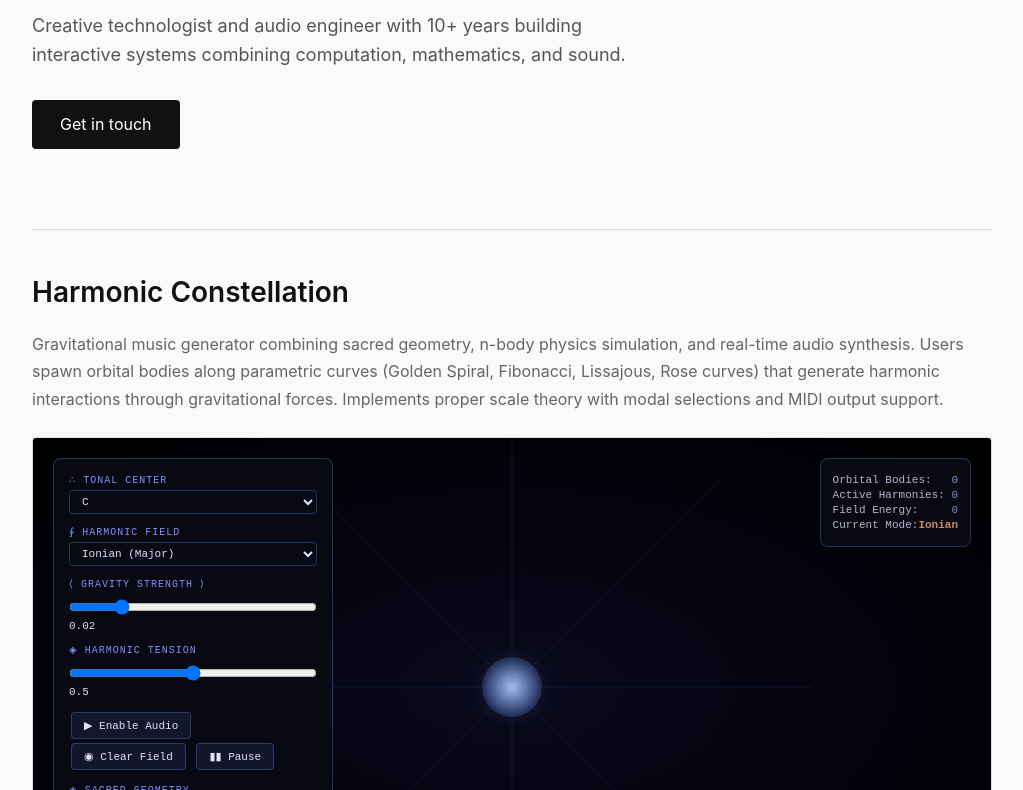
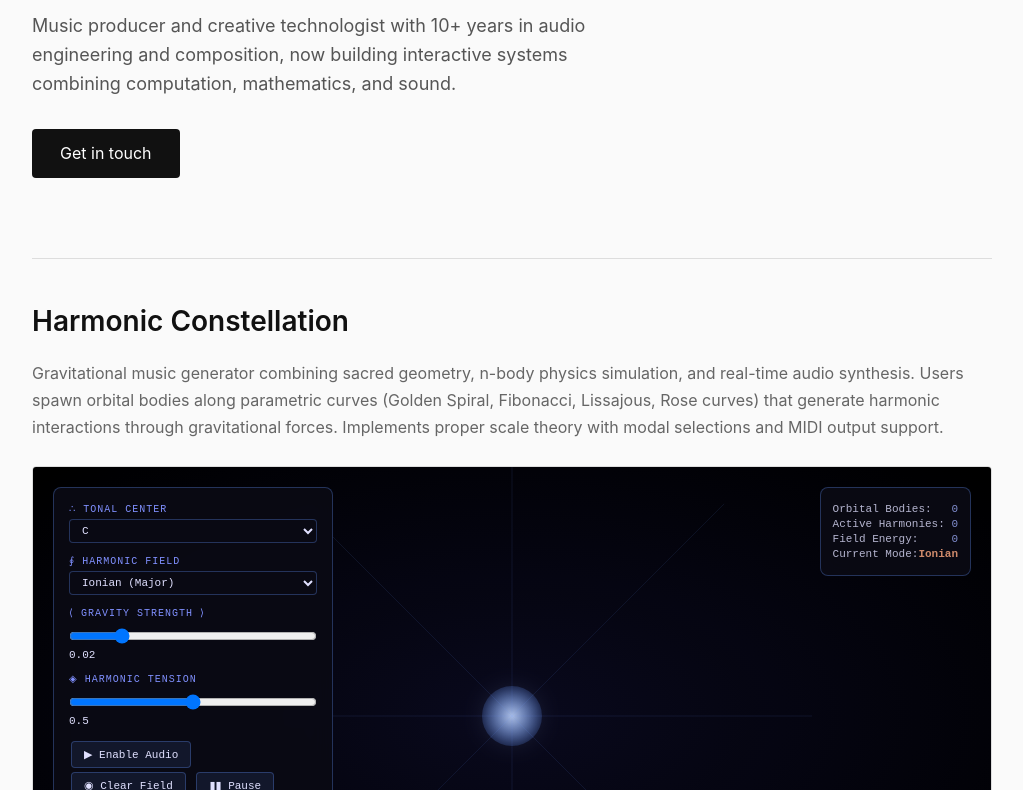
Before and after one commit to jonnylitten/portfolio, a plain HTML site: page index.html in a window 1280 px wide. Shown: the part 135-925 px from the top of the page, without its empty margins (128-1151 px from the left). Drawn offline with nearby package versions, Linux system fonts and the light colour scheme.

Commit message:
Update index.html

```diff
--- a/index.html
+++ b/index.html
@@ -121,7 +121,7 @@
     <div class="container">
         <header>
             <h1>Jonny Litten</h1>
-            <p class="bio">Creative technologist and audio engineer with 10+ years building interactive systems combining computation, mathematics, and sound.</p>
+            <p class="bio">Music producer and creative technologist with 10+ years in audio engineering and composition, now building interactive systems combining computation, mathematics, and sound.</p>
             <a href="mailto:jk@litten.org" class="contact">Get in touch</a>
         </header>
 
```
